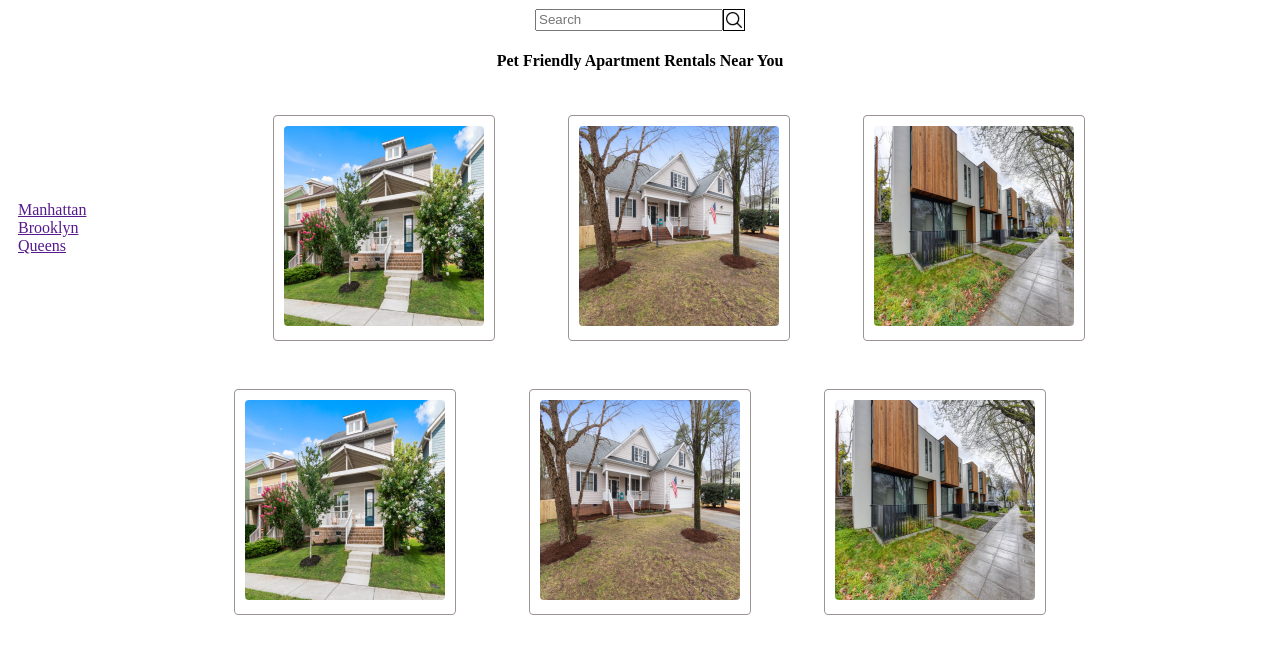
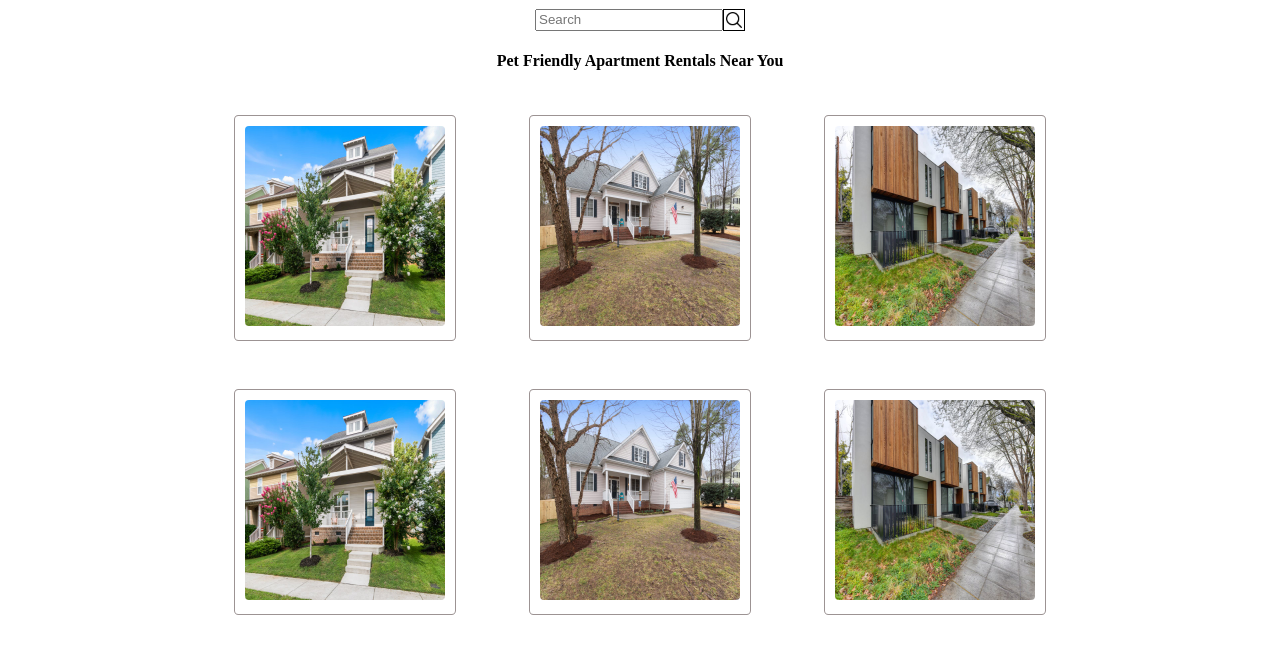
Before and after one commit to Gitling01/Doghouse, a website: page public/index.html in a window 1280 px wide. Shown: the part 137-797 px from the top of the page. Drawn offline with Linux system fonts and the light colour scheme; no server answers.

Commit message:
commented out borough links code, for now

```diff
--- a/public/index.html
+++ b/public/index.html
@@ -6,9 +6,9 @@
     <title>Doghouse</title>
     <link rel="stylesheet" href="styles.css">
     <link rel="preconnect" href="https://fonts.googleapis.com">
-<link rel="preconnect" href="https://fonts.gstatic.com" crossorigin>
-<link href="https://fonts.googleapis.com/css2?family=Poppins:ital,wght@0,100;0,200;0,300;0,400;0,500;0,600;0,700;0,800;0,900;1,100;1,200;1,300;1,400;1,500;1,600;1,700;1,800;1,900&display=swap" rel="stylesheet">
-<script type="text/javascript" src="index.js"></script>
+    <link rel="preconnect" href="https://fonts.gstatic.com" crossorigin>
+    <link href="https://fonts.googleapis.com/css2?family=Poppins:ital,wght@0,100;0,200;0,300;0,400;0,500;0,600;0,700;0,800;0,900;1,100;1,200;1,300;1,400;1,500;1,600;1,700;1,800;1,900&display=swap" rel="stylesheet">
+    <script type="text/javascript" src="index.js"></script>
 </head>
 <body>
 <div class="page-container">
@@ -37,11 +37,11 @@
             </div>
                 <h4 id="listing-container-description">Pet Friendly Apartment Rentals Near You</h4>
             <div class="row">
-               <div class="borough-links">
+               <!-- <div class="borough-links">
                     <a href="">Manhattan</a>
                     <a href="">Brooklyn</a>
                     <a href="">Queens</a>
-                </div>
+                </div>  -->
 
                 <div class="listing-row-container">
 
```
